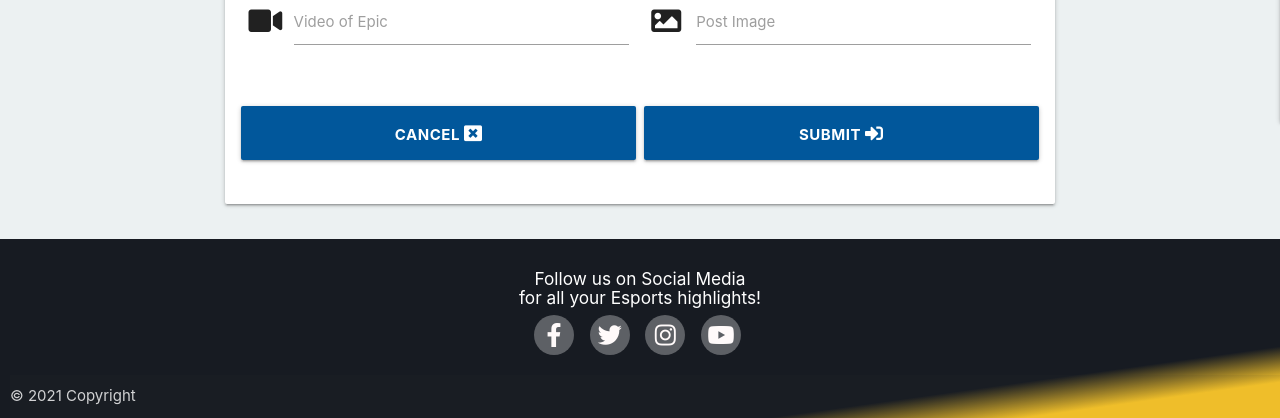
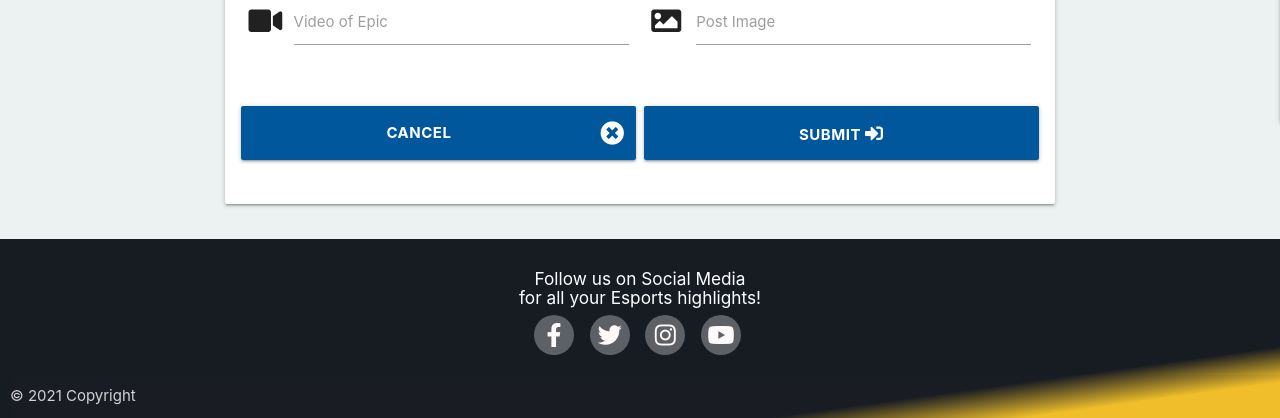
Before and after one commit to jamesr1775/esports-epics, a Flask app: page /submit_epic in a window 1280 px wide. Shown: the part 738-1156 px from the top of the page. Run offline with Flask 2, Linux system fonts and the light colour scheme; some libraries are stand-ins or nearby versions.

Commit message:
styling the edit news button in the accordian in the profile page, Realized that the cancel buttons were copys of teh submit and would submit the form instead of canceling

```diff
--- a/static/css/style.css
+++ b/static/css/style.css
@@ -39,6 +39,9 @@ main {
 }
 .float-left{
     float: left;
+}
+.float-right{
+    float: right;
 }
 .pre-line{
     white-space: pre-line;
@@ -192,6 +195,9 @@ nav {
     color:  #171b22;
     margin:10px 5px;
     float: right;
+}
+.edit-btn{
+    margin:5px 5px;
 }
 
 /*********************** esports forms and posts ***********************/
--- a/templates/manage_site.html
+++ b/templates/manage_site.html
@@ -55,9 +55,9 @@
                     </table>
                     <!-- update -->
                     <div class="row">
-                        <button type="submit" class="col s6 btn-large light-blue darken-4 text-shadow epic-form-btn">
-                            Cancel <i class="fas fa-window-close epic-form-icon"></i>
-                        </button>
+                        <a href="{{ url_for('profile',  username=session['user']) }}" class="col s6 btn-large light-blue darken-4 text-shadow epic-form-btn">
+                            Cancel <i class="fas fa-times-circle right"></i>
+                        </a>
                         <button type="submit" class="col s6 btn-large light-blue darken-4 text-shadow epic-form-btn">
                             Update <i class="fas fa-sign-in-alt epic-form-icon"></i>
                         </button>
--- a/templates/submit_epic.html
+++ b/templates/submit_epic.html
@@ -78,9 +78,9 @@
                 </div>
                 <!-- submit -->
                 <div class="row">
-                    <button type="submit" class="col s6 btn-large light-blue darken-4 text-shadow epic-form-btn">
-                        Cancel <i class="fas fa-window-close epic-form-icon"></i>
-                    </button>
+                    <a href="{{ url_for('home') }}" class="col s6 btn-large light-blue darken-4 text-shadow epic-form-btn">
+                        Cancel <i class="fas fa-times-circle right"></i>
+                    </a>
                     <button type="submit" class="col s6 btn-large light-blue darken-4 text-shadow epic-form-btn">
                         Submit <i class="fas fa-sign-in-alt epic-form-icon"></i>
                     </button>
--- a/templates/submit_event.html
+++ b/templates/submit_event.html
@@ -71,9 +71,9 @@
                 </div>
                 <!-- submit -->
                 <div class="row">
-                    <button type="submit" class="col s6 btn-large light-blue darken-4 text-shadow epic-form-btn">
-                        Cancel <i class="fas fa-window-close epic-form-icon"></i>
-                    </button>
+                    <a href="{{ url_for('home') }}" class="col s6 btn-large light-blue darken-4 text-shadow epic-form-btn">
+                        Cancel <i class="fas fa-times-circle right"></i>
+                    </a>
                     <button type="submit" class="col s6 btn-large light-blue darken-4 text-shadow epic-form-btn">
                         Submit <i class="fas fa-sign-in-alt epic-form-icon"></i>
                     </button>
--- a/templates/submit_news.html
+++ b/templates/submit_news.html
@@ -29,9 +29,9 @@
                 </div>
                 <!-- submit -->
                 <div class="row">
-                    <button type="submit" class="col s6 btn-large light-blue darken-4 text-shadow epic-form-btn">
-                        Cancel <i class="fas fa-window-close epic-form-icon"></i>
-                    </button>
+                    <a href="{{ url_for('home') }}" class="col s6 btn-large light-blue darken-4 text-shadow epic-form-btn">
+                        Cancel <i class="fas fa-times-circle right"></i>
+                    </a>
                     <button type="submit" class="col s6 btn-large light-blue darken-4 text-shadow epic-form-btn">
                         Submit <i class="fas fa-sign-in-alt epic-form-icon"></i>
                     </button>
```
